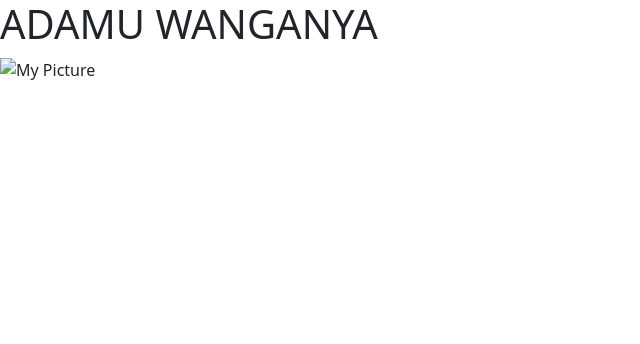
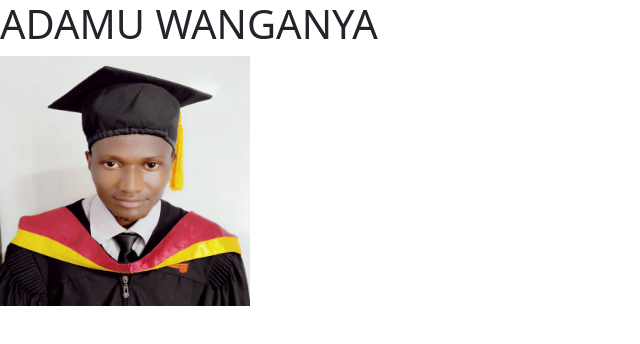
Before and after one commit to AdamuWanganya/portfolio-landing-page, a plain HTML site: page index.html in a window 1280 px wide. Shown: the whole page, without its empty margins (0-640 px from the left). Drawn offline with nearby package versions, Linux system fonts and the light colour scheme.

Commit message:
Add style in css to my photo

```diff
--- a/css/style.css
+++ b/css/style.css
@@ -0,0 +1,4 @@
+    img {
+        width: 250px;
+        height: 250px;
+    }
--- a/index.html
+++ b/index.html
@@ -9,7 +9,7 @@
 
 <body>
     <h1>ADAMU WANGANYA</h1>
-    <img src="images/IMG-20201218-WA0012.jpg" alt="My Picture" width="250px" height="250px">
+    <img src="images/IMG-20201218-WA0012.jpg" alt="My Picture">
 </body>
 
 </html>
```
Also changed, not shown: images/IMG-20201218-WA0012.jpg (added), images/crop.jpg (added).
